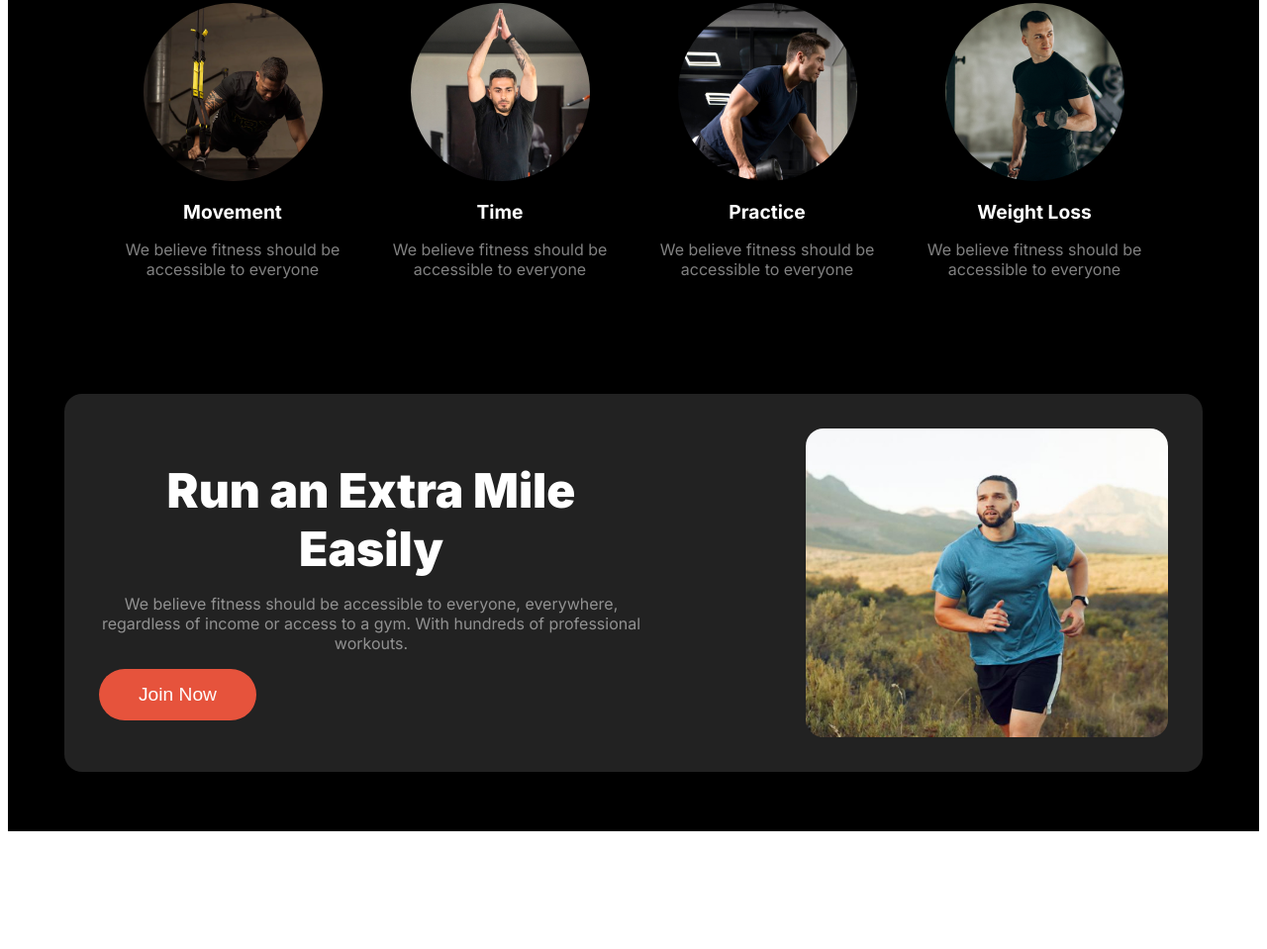
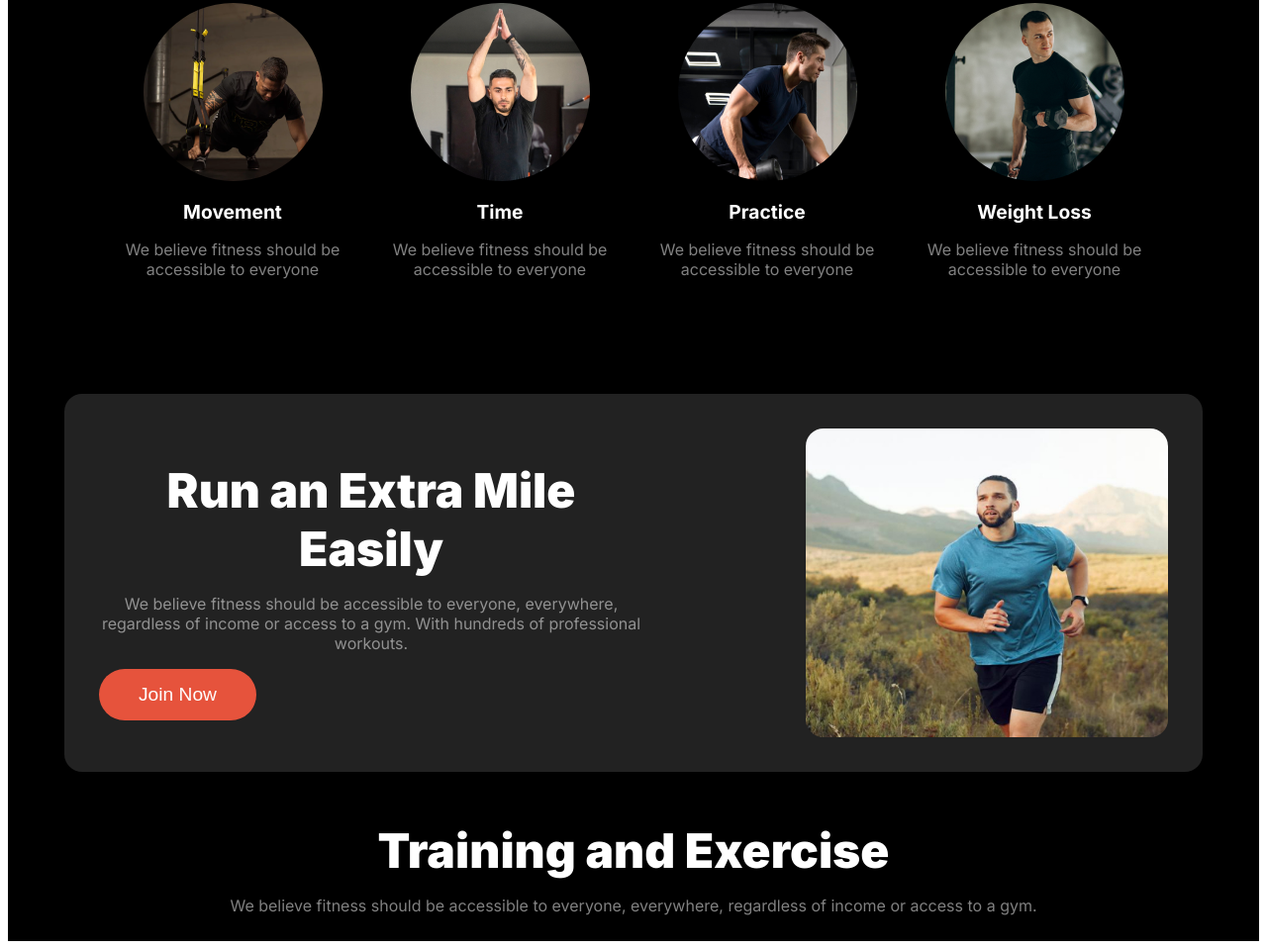
Before and after one commit to ishtmahin/B10A2-versatile-website, a plain HTML site: page index.html in a window 1280 px wide. Shown: the part 938-1897 px from the top of the page at 99% size. Before the commit the page ends 1786 px from the top, so only its background shows below. Drawn offline with Linux system fonts and the light colour scheme; files whose address does not match are found by name.

Commit message:
added trainig and exercisr title

```diff
--- a/index.html
+++ b/index.html
@@ -112,6 +112,11 @@
             </div>
 
         </section>
+
+        <section class="training">
+            <h3 class="section-title">Training and Exercise</h3>
+            <p class="section-description">We believe fitness should be accessible to everyone, everywhere, regardless of income or access to a gym.</p>
+        </section>
     </main>
 
     <footer>
--- a/styles/styles.css
+++ b/styles/styles.css
@@ -31,7 +31,8 @@
 main {
   background-color: black;
   max-width: 1440px;
-  padding: 10px;
+  padding: 10px 0px;
+  margin: auto;
 }
 
 
@@ -48,7 +49,7 @@ nav {
   justify-content: space-between;
   max-width: 1080px;
   margin: 0px auto;
-  padding: 10px
+  padding: 10px;
 }
 
 ul>li {
@@ -292,6 +293,8 @@ ul>li>a {
 
 }
 
+/* training and exercise related styles  */
+
 
 
 /* for small devices */
```
